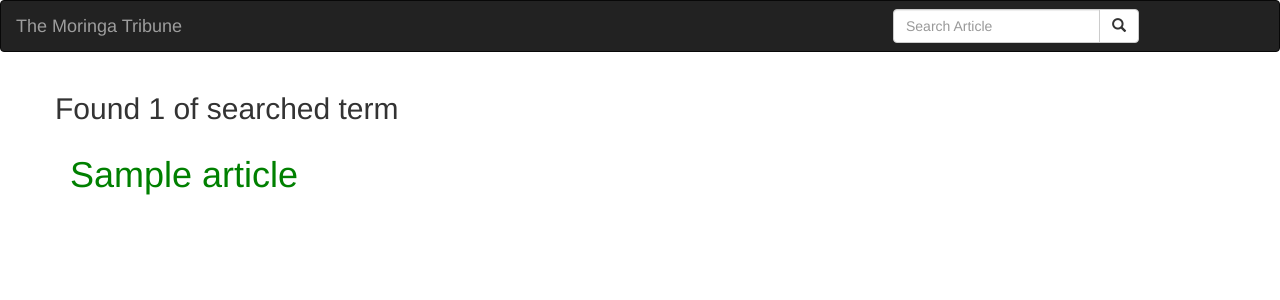
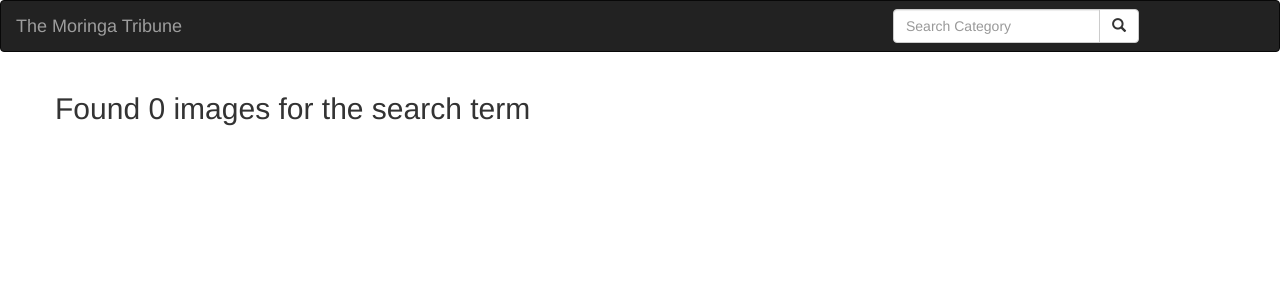
Before and after one commit to Magnific7/Personal-Gallery-application, a Django app: template news/templates/all-news/search.html in a window 1280 px wide. Shown: the top 300 px of the page. Run offline with Django 3.2, Linux system fonts and the light colour scheme; tables that the repository leaves empty hold one stand-in row (values such as "Sample post"); the template is opened without the code that fills it: values that come from a table or form of the project are taken from there, most other values are stand-ins (such as "Sample title", 1, 10 or a date in 2020); some libraries are stand-ins or nearby versions.

Commit message:
changing of the model tables

```diff
--- a/news/models.py
+++ b/news/models.py
@@ -2,47 +2,53 @@ from django.db import models
 import datetime as dt
 
 # Create your models here.
-class Editor(models.Model):
-    first_name = models.CharField(max_length =30)
-    last_name = models.CharField(max_length =30)
-    email = models.EmailField()
-    phone_number = models.CharField(max_length = 10,blank =True)
+class Location(models.Model):
+    location = models.CharField(max_length =30)
 
     def __str__(self):
-        return self.first_name
+        return self.location
 
-    def save_editor(self):
+    def save_location(self):
         self.save()
 
     class Meta:
-        ordering = ['first_name']
+        ordering = ['location']
 
-class tags(models.Model):
+class category(models.Model):
     name = models.CharField(max_length =30)
 
     def __str__(self):
         return self.name
 
-class Article(models.Model):
-    title = models.CharField(max_length =60)
-    post = models.TextField()
-    editor = models.ForeignKey(Editor)
-    tags = models.ManyToManyField(tags)
+class Image(models.Model):
+    name = models.CharField(max_length =60)
+    description = models.TextField()
+    location = models.ForeignKey(Location)
+    category = models.ForeignKey(category)
     pub_date = models.DateTimeField(auto_now_add=True)
-    article_image = models.ImageField(upload_to = 'articles/', )
+    image = models.ImageField(upload_to = 'articles/', )
 
     @classmethod
-    def todays_news(cls):
-        today = dt.date.today()
-        news = cls.objects.filter(pub_date__date = today)
-        return news
+    def displaying_images(cls):
+        all_images = cls.objects.all()
+        return all_images
 
     @classmethod
-    def days_news(cls,date):
-        news = cls.objects.filter(pub_date__date = date)
-        return news
+    def get_image_by_id(cls,id):
+        images = cls.objects.filter(id = id)
+        return images
 
     @classmethod
-    def search_by_title(cls,search_term):
-        news = cls.objects.filter(title__icontains=search_term)
-        return news
+    def filter_by_location(cls,location):
+        locate = cls.objects.filter(location = location)
+        return locate
+
+    @classmethod
+    def search_image(cls,category):
+        categories = cls.objects.filter(category__icontains=search_term)
+        return categories
+
+    @classmethod
+    def filter_by_category(cls,category):
+        category = cls.objects.filter(category=category)
+        return category
--- a/news/templates/all-news/base.html
+++ b/news/templates/all-news/base.html
@@ -6,9 +6,9 @@
   <meta charset="utf-8">
 
   {% if title %}
-  <title>Moringa Tribune - {{title}}</title>
+  <title>{{title}}</title>
   {% else %}
-    <title> Moringa Tribune </title>
+    <title>Welcome to my gallery</title>
   {% endif %}
 
   {% block styles %}
--- a/news/templates/all-news/search.html
+++ b/news/templates/all-news/search.html
@@ -3,20 +3,20 @@
 <div class="container">
 
   <div class="row">
-    {% if articles%}
-      <h2>Found {{ articles|length }} of searched term {{message}}</h2>
+    {% if searched_images%}
+      <h2>Found {{ searched_images|length }} of searched term {{message}}</h2>
     {% else %}
-      <h2> Found 0 articles for the search term {{message}}</h2>
+      <h2> Found 0 images for the search term {{message}}</h2>
     {% endif %}
 
   </div>
 
   <div class="row">
 
-  {% if articles %}
-    {% for article in articles %}
+  {% if searched_images %}
+    {% for image in searched_images %}
       <div class="col-sm-6 col-md-3">
-         <a href='/article/{{ article.id }}'> <h1>{{article.title}}</h1></a>
+         <a href='/image/{{ image.id }}'> <h1>{{image.title}}</h1></a>
       </div>
     {% endfor %}
   {% endif %}
--- a/news/templates/navbar.html
+++ b/news/templates/navbar.html
@@ -9,7 +9,7 @@
   <nav class="navbar navbar-inverse">
     <div class="container-fluid">
       <div class="navbar-header">
-        <a class="navbar-brand" href="{% url 'newsToday' %}">The Moringa Tribune</a>
+        <a class="navbar-brand" href="{% url 'allImages' %}">The Moringa Tribune</a>
       </div>
 
       <!-- Adding a search form  -->
@@ -18,7 +18,7 @@
         <form class="navbar-form" role="search" action="{% url 'search_results' %}">
 
           <div class="input-group">
-            <input type="text" class="form-control" placeholder="Search Article" name="article">
+            <input type="text" class="form-control" placeholder="Search Category" name="image">
             <div class="input-group-btn">
               <button class="btn btn-default" type="submit"><i class="glyphicon glyphicon-search"></i></button>
             </div>
--- a/news/urls.py
+++ b/news/urls.py
@@ -4,11 +4,9 @@ from django.conf.urls import url
 from . import views
 
 urlpatterns=[
-    url(r'^$',views.news_today,name='newsToday'),
-    url(r'^archives/(\d{4}-\d{2}-\d{2})/$',views.past_days_news,name = 'pastNews'),
+    url(r'^$',views.all_images,name='allImages'),
     url(r'^search/', views.search_results, name='search_results'),
-    url(r'^article/(\d+)',views.article,name ='article'),
-    url(r'^posts/',views.article,name ='posts')
+    url(r'^article/(\d+)',views.image,name ='image')
 ]
 if settings.DEBUG:
     urlpatterns+= static(settings.MEDIA_URL, document_root = settings.MEDIA_ROOT)
--- a/requirements.txt
+++ b/requirements.txt
@@ -1,4 +1,5 @@
 Django==1.11.23
+django-bootstrap-modal-forms==1.4.4
 django-bootstrap3==11.1.0
 gunicorn==19.9.0
 Pillow==6.2.0
```
Also changed, not shown: news/admin.py (+6 -6 lines), news/templates/all-news/article.html (+4 -4 lines), news/templates/all-news/today-news.html (+9 -9 lines), news/views.py (+23 -23 lines), media/articles/art_fxzIXrA.jpeg (added), news/migrations/0006_auto_20191010_2312.py (added), 1 other file.
